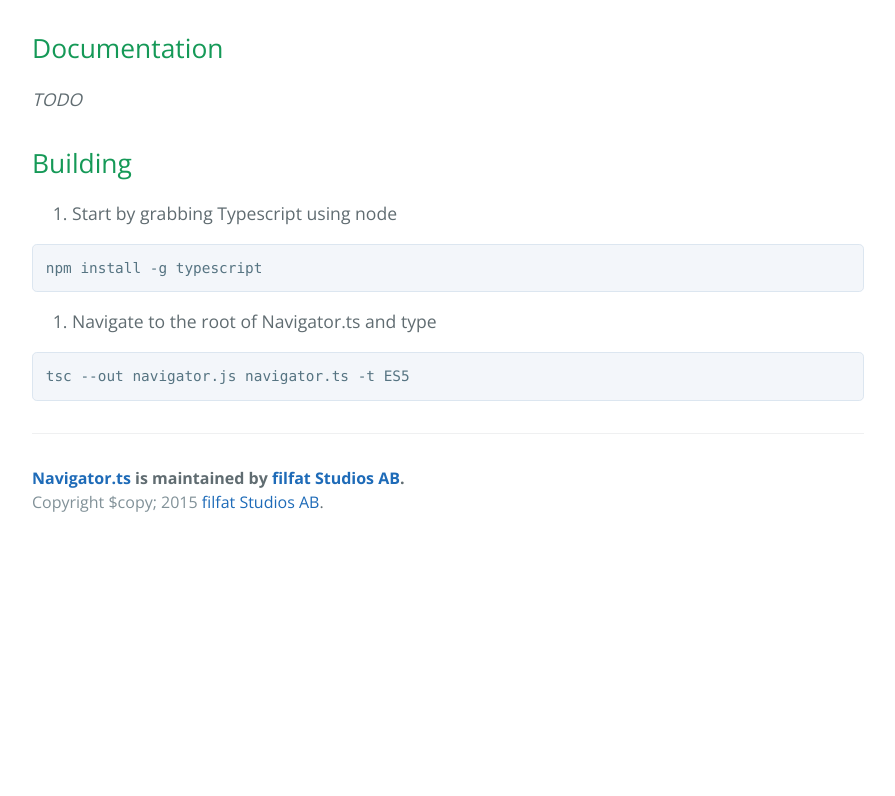
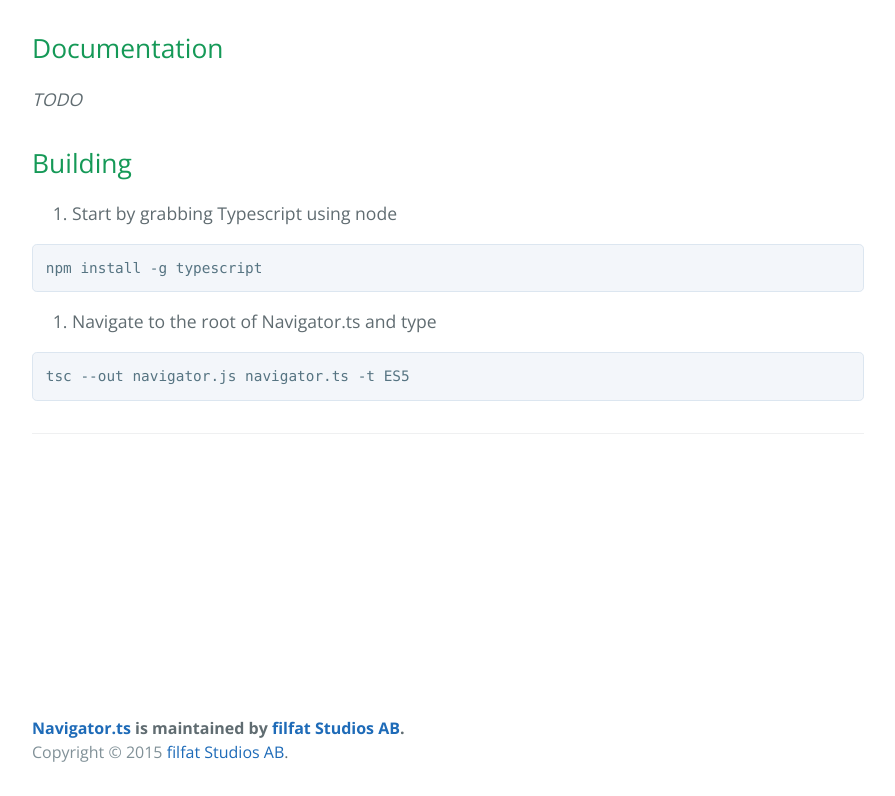
Before and after one commit to filfat-Studios-AB/Navigator.ts, a plain HTML site: page index.html in a window 1280 px wide. Shown: the part 958-1754 px from the top of the page, without its empty margins (192-1087 px from the left). Before the commit the page ends 1504 px from the top, so only its background shows below. Drawn offline with nearby package versions, Linux system fonts and the light colour scheme.

Commit message:
Update index.html
Fix copyright symbol.
Add adsense ad.

```diff
--- a/index.html
+++ b/index.html
@@ -62,9 +62,18 @@
 </code></pre>
 
       <footer class="site-footer">
+        <center><script async src="//pagead2.googlesyndication.com/pagead/js/adsbygoogle.js"></script>
+        <ins class="adsbygoogle"
+             style="display:block;height:250px;"
+             data-ad-client="ca-pub-1408003448017335"
+             data-ad-slot="9273661631"
+             data-ad-format="auto"></ins>
+        <script>
+        (adsbygoogle = window.adsbygoogle || []).push({});
+        </script></center>
         <span class="site-footer-owner"><a href="https://github.com/filfat-Studios-AB/Navigator.ts">Navigator.ts</a> is maintained by <a href="https://www.filfatstudios.com">filfat Studios AB</a>.</span>
 
-        <span class="site-footer-credits">Copyright $copy; 2015 <a href="https://www.filfatstudios.com">filfat Studios AB</a></span>.
+        <span class="site-footer-credits">Copyright &copy; 2015 <a href="https://www.filfatstudios.com">filfat Studios AB</a></span>.
       </footer>
 
     </section>
```
